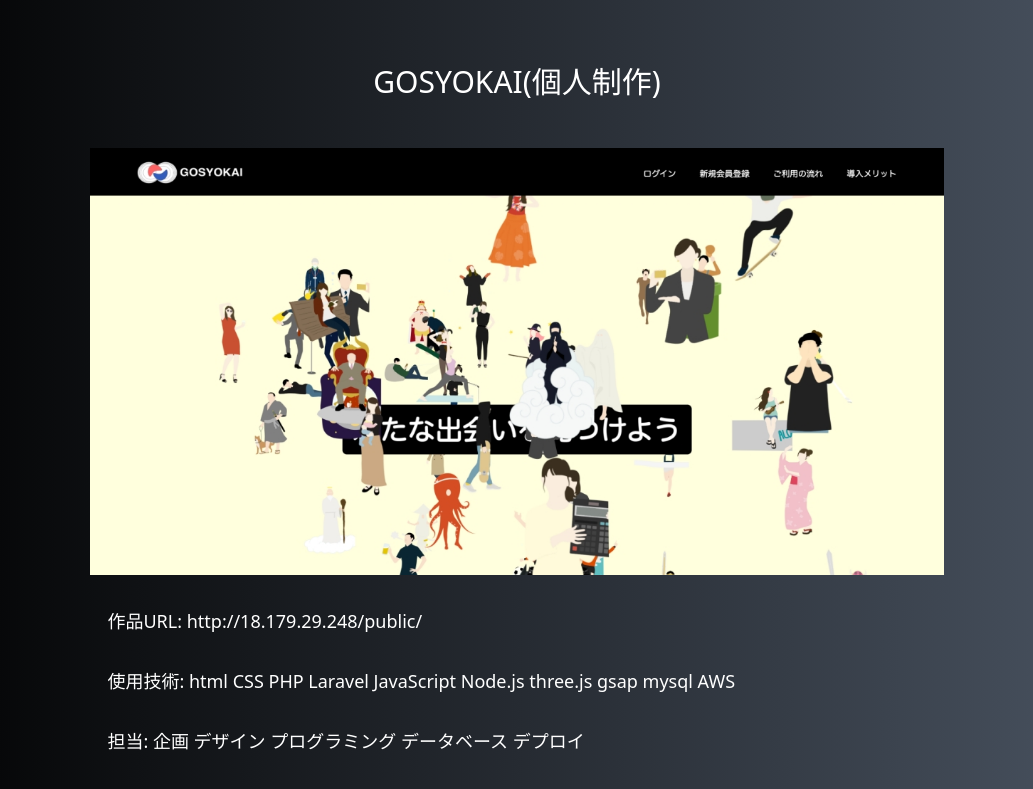
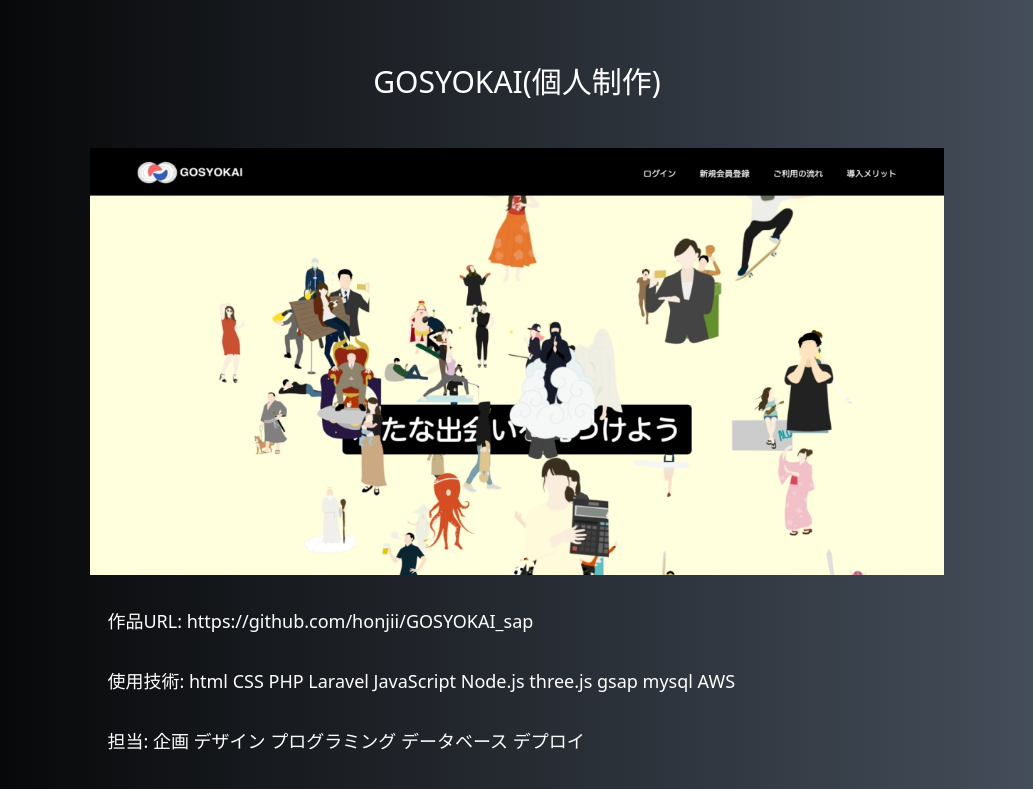
Before and after one commit to honjii/profile, a website: page item5.html in a window 1280 px wide. Shown: the top 789 px of the page, without its empty margins (123-1156 px from the left). Drawn offline with nearby package versions, Linux system fonts and the light colour scheme.

Commit message:
タイトルなどの変更

```diff
--- a/item5.html
+++ b/item5.html
@@ -4,7 +4,7 @@
     <meta charset="UTF-8" />
     <meta http-equiv="X-UA-Compatible" content="IE=edge" />
     <meta name="viewport" content="width=device-width, initial-scale=1.0" />
-    <title>| HAL TOKYO WEB学科 3年</title>
+    <title>本荘俊介profile</title>
     <link rel="stylesheet" href="style.css" />
     <link
       href="https://unpkg.com/tailwindcss@^2/dist/tailwind.min.css"
@@ -29,10 +29,10 @@
           作品URL:
           <a
             class="hover:text-blue-500"
-            href="http://18.179.29.248/public/"
+            href="https://github.com/honjii/GOSYOKAI_sap"
             target="_blank"
           >
-            http://18.179.29.248/public/
+            https://github.com/honjii/GOSYOKAI_sap
           </a>
         </div>
         <div class="pb-8">
```
Also changed, not shown: index.html (+1 -6 lines), item1.html (+1 -1 lines), item2.html (+1 -1 lines), item3.html (+1 -1 lines), item4.html (+1 -1 lines), item6.html (+1 -1 lines), item7.html (+1 -1 lines), item8.html (+1 -1 lines), images/me.jpg.
